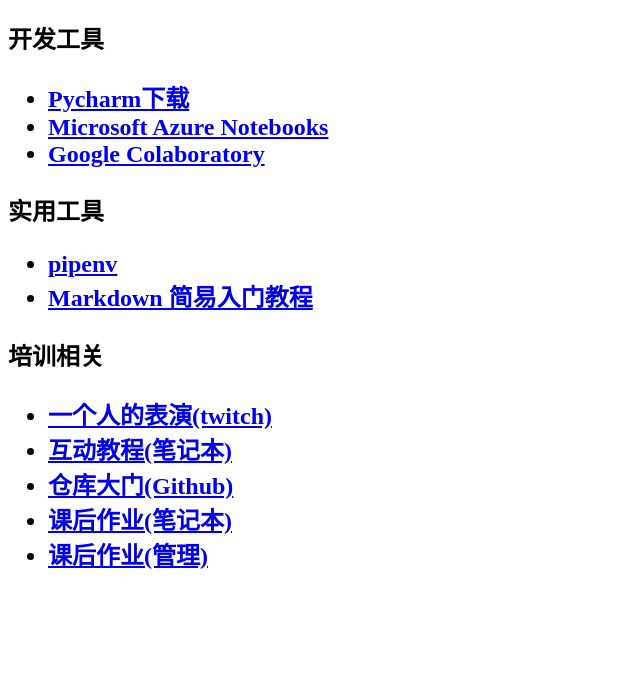
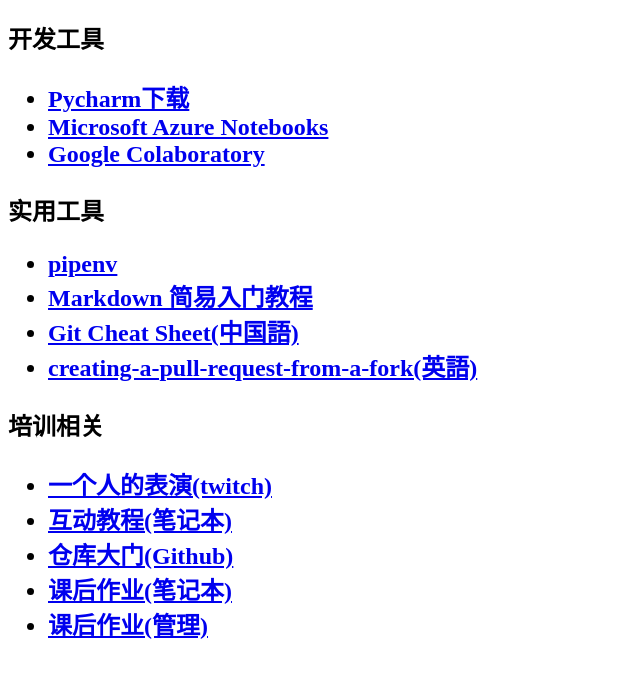
Before and after one commit to cr4ftsm4n/python-training, a Gatsby site: page /resource in a window 1280 px wide. Shown: the whole page, without its empty margins (0-640 px from the left). Built offline with nearby package versions, Linux system fonts and the light colour scheme; Gatsby itself is replaced by a stand-in of ours.

Commit message:
update resource

```diff
--- a/src/pages/resource.jsx
+++ b/src/pages/resource.jsx
@@ -49,6 +49,22 @@
                   target="_blank"
                 >
                   Markdown 简易入门教程
+                </a>
+              </li>
+              <li>
+                <a
+                  href="https://services.github.com/on-demand/downloads/zh_CN/github-git-cheat-sheet/"
+                  target="_blank"
+                >
+                  Git Cheat Sheet(中国語)
+                </a>
+              </li>
+              <li>
+                <a
+                  href="https://help.github.com/articles/creating-a-pull-request-from-a-fork/"
+                  target="_blank"
+                >
+                  creating-a-pull-request-from-a-fork(英語)
                 </a>
               </li>
             </ul>
```
